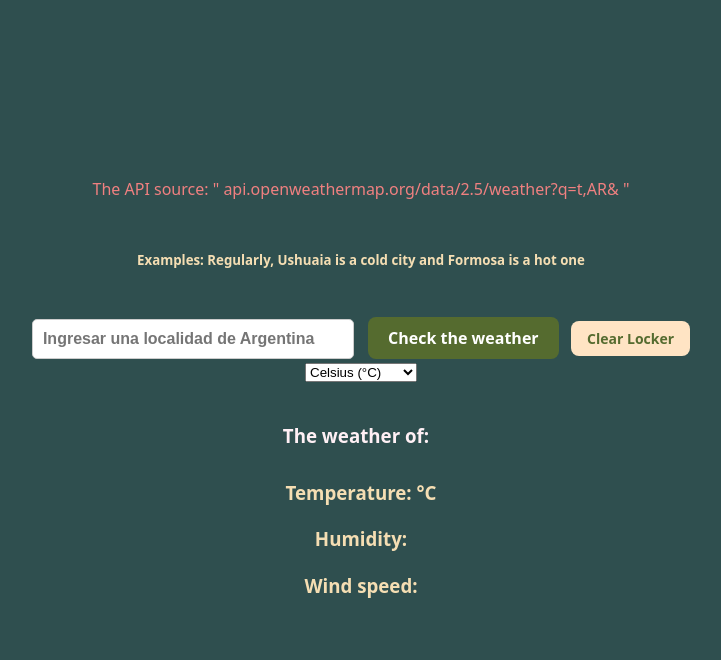
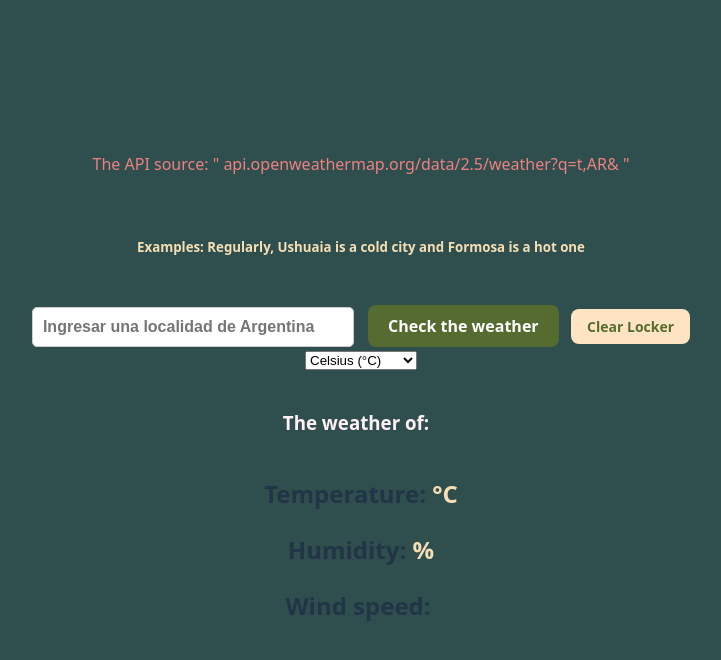
Before and after one commit to FranciscoBsAs/myWeatherProject, a React (Vite) app in the folder weather-redux-project/: page / in a window 1280 px wide. Shown: the top 660 px of the page, without its empty margins (279-1000 px from the left). Built offline with nearby package versions, Linux system fonts and the light colour scheme.

Commit message:
se agregaron los colores distintos a los fields

```diff
--- a/weather-redux-project/src/components/WeatherConsumer.css
+++ b/weather-redux-project/src/components/WeatherConsumer.css
@@ -15,19 +15,19 @@
   }
 
   .coldWeather {
-    background-color: #add8e6; /* celeste clarito (frío) */
+    background-color:#cfe9f5; /* celeste clarito (frío) */
     /*
     color: darkgreen
     */
   }
 
-  .weatherTitle {
+.weatherTitle {
 
     font-weight: bold;
     color: lavenderblush;
   }
   .weatherLocation{
-    color: darkblue
+    color: rgb(95, 94, 94)
   }
 
   .cityTitleContainer {
@@ -39,17 +39,41 @@
 
   .weatherInfo {
 
-    margin-top: 10px;
+    /* margin-top: 10px; */
     color: wheat;
   }
 
 
-.hotWeather .weatherTitle,
+.hotWeather .weatherTitle{
+  color:sienna
+}
+
+
 .hotWeather .weatherInfo {
   color: firebrick;
 }
 
-.coldWeather .weatherTitle,
+.hotWeather .labelField{
+  color: darkslateblue;
+}
+
+
+
+.coldWeather .weatherTitle{
+  color: seagreen
+}
+
 .coldWeather .weatherInfo {
   color: darkgreen;
 }
+
+.coldWeather .labelField{
+  color:midnightblue
+}
+
+.windSpeedContainer {
+  display: flex;
+  justify-content: center;
+  align-items: center;
+  gap: 6px;  /*pequeño espacio entre elementos */
+}
--- a/weather-redux-project/src/components/WeatherConsumer.jsx
+++ b/weather-redux-project/src/components/WeatherConsumer.jsx
@@ -92,8 +92,11 @@ function WeatherConsumer () {
                 </h2>
 
             </div>
-            <h3 className="weatherInfo"  >
-                Temperature: { }
+            <h2  >
+                <span className="labelField" >Temperature: { }  </span>
+
+                <span className="weatherInfo"  >
+
                     { weatherActual?.Temperature !== undefined
                         &&
                     ConvertTemperature( weatherActual.Temperature, tempUnitAlreadyChosen )
@@ -102,17 +105,23 @@ function WeatherConsumer () {
                     { tempUnitAlreadyChosen }
 
                     { weatherIcon }
-            </h3>
-            <h3 className="weatherInfo" >
-                Humidity: { weatherActual?.Humidity }
-            </h3>
+                </span>
+            </h2>
+            <h2  >
+                <span className="labelField" >Humidity: </span>
 
-            <h3 className="weatherInfo">
-                Wind speed:
+                <span className="weatherInfo" >{ weatherActual?.Humidity }% </span>
+
+            </h2>
+
+            <h2 className=" windSpeedContainer " >
+                <span className="labelField" >Wind speed: </span>
+                <span className="weatherInfo"> { }
                     { weatherActual?.WindSpeed !== undefined &&
-                        < WindConsumer windSpeedDefault={ weatherActual.WindSpeed } > </WindConsumer>
+                        < WindConsumer windSpeedDefault={ weatherActual.WindSpeed }/>
                     }
-            </h3>
+                </span>
+            </h2>
         </div>
     )
 
--- a/weather-redux-project/src/components/WindConsumer.jsx
+++ b/weather-redux-project/src/components/WindConsumer.jsx
@@ -33,7 +33,7 @@ function WindConsumer ( { windSpeedDefault } ) {
 
         <div>
 
-                { windSpeed } * {windUnit}
+                { windSpeed } {windUnit} {" "}
 
             <select value={ windUnit } onChange={handleChange} >
 
```
